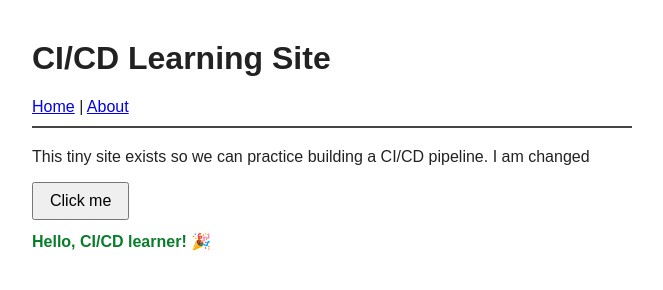
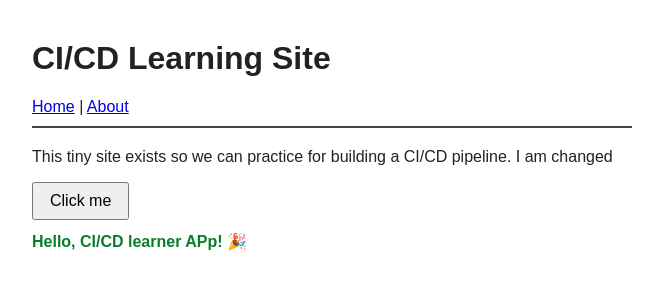
Before and after one commit to Samz0001/ci-cd-learning, a website: page index.html in a window 1280 px wide. Both pictures are taken after a click on the button "Click me". Shown: the whole page, without its empty margins (308-971 px from the left). Drawn offline with Linux system fonts and the light colour scheme.

Commit message:
Pipeline staging production

```diff
--- a/index.html
+++ b/index.html
@@ -15,9 +15,9 @@
   </header>
 
   <main>
-    <p>This tiny site exists so we can practice building a CI/CD pipeline. I am changed </p>
+    <p>This tiny site exists so we can practice  for building a CI/CD pipeline. I am changed </p>
     <button id="showBtn">Click me</button>
-    <p id="message" hidden>Hello, CI/CD learner! 🎉</p>
+    <p id="message" hidden>Hello, CI/CD learner APp! 🎉</p>
   </main>
 
   <script>
```
Also changed, not shown: .github/workflows/playwright.yml.
